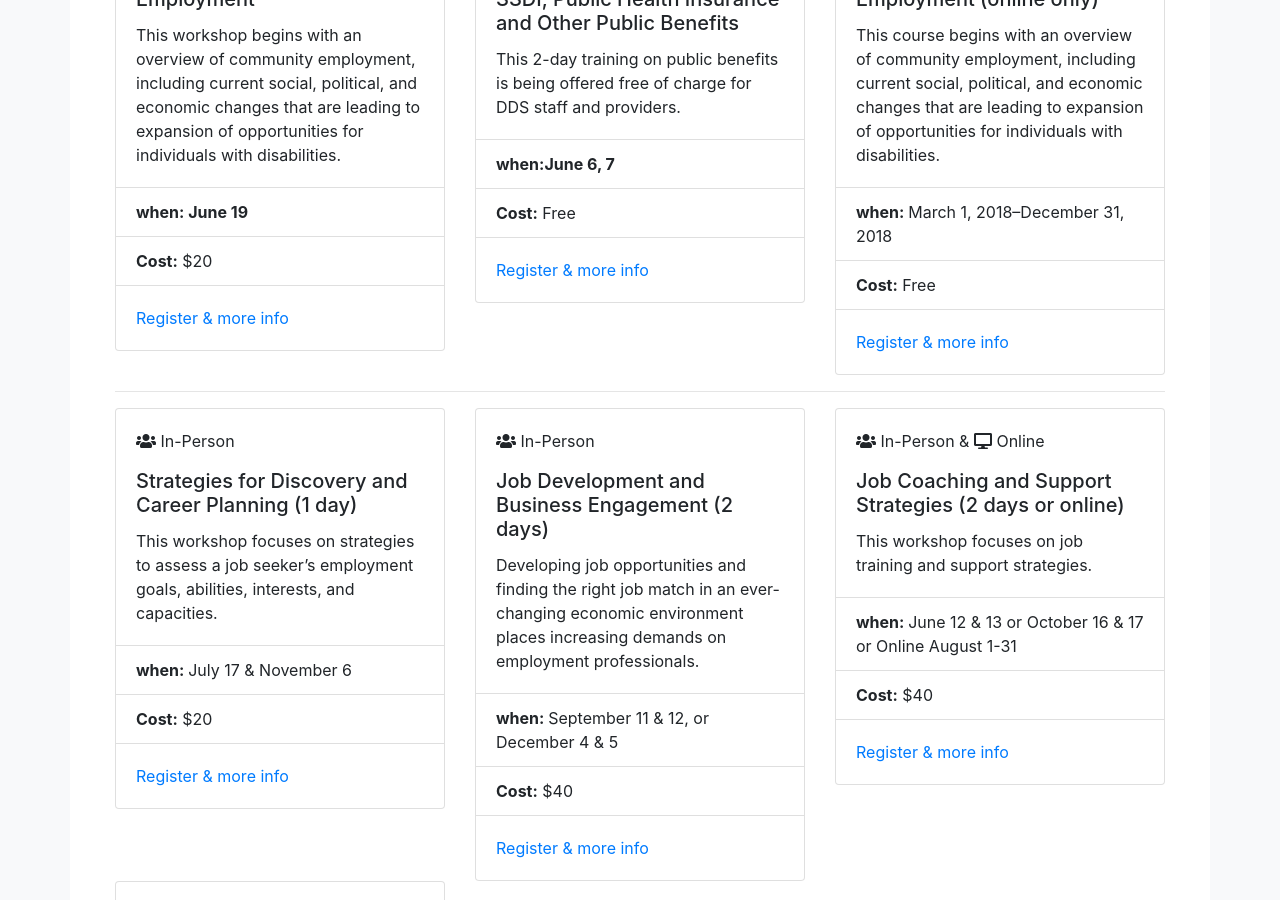
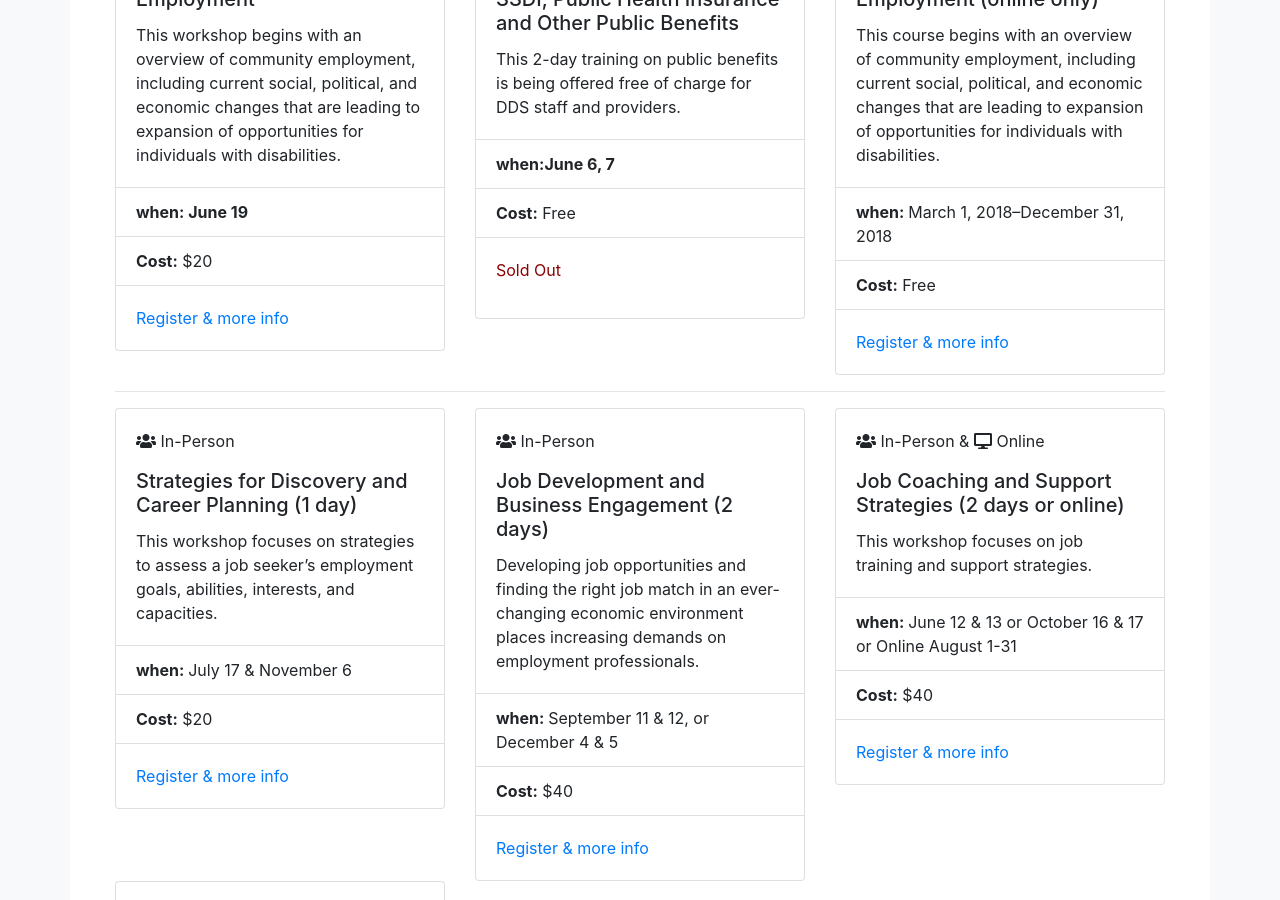
Before and after one commit to communityinclusion/employmentfirstma.org, a Jekyll site: the page built from providertraining/index.html, in a window 1280 px wide and 900 px high, scrolled down 391 px. Built offline with Jekyll 4.4.1, drawn with Linux system fonts in a browser that asks for light colours; nearby versions of some CDN libraries; a script that is not in the unit is left out; comment, search, counter and statistics services are not loaded.

Commit message:
sold out

```diff
--- a/_includes/tr-index.html
+++ b/_includes/tr-index.html
@@ -33,7 +33,7 @@
 
                         </ul>
                         <div class="card-body">
-                          <a href="/pages/tr-nutsbolts.html" class="card-link">Register & more info</a>
+                         <p style="color: darkred;">Sold Out</a>
 
                         </div>
                       </div>
```
Also changed, not shown: 2 other files.
